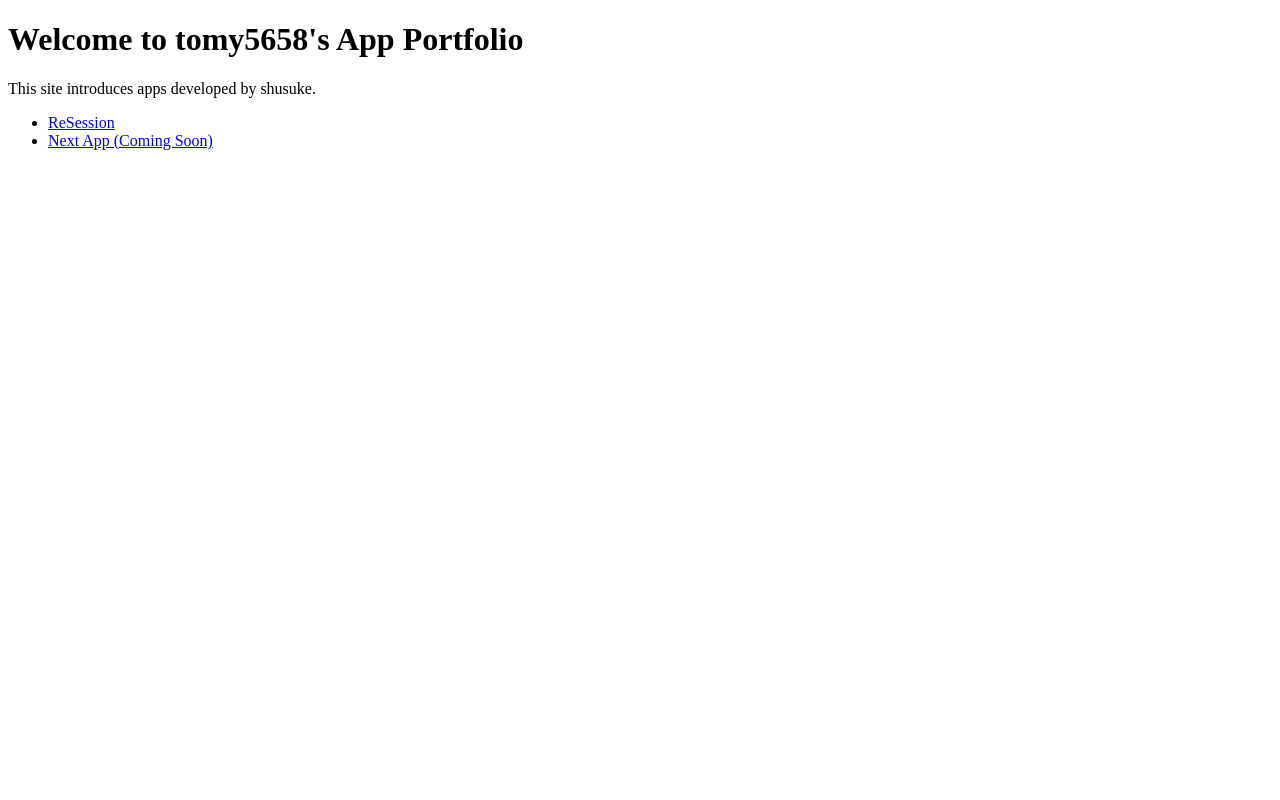
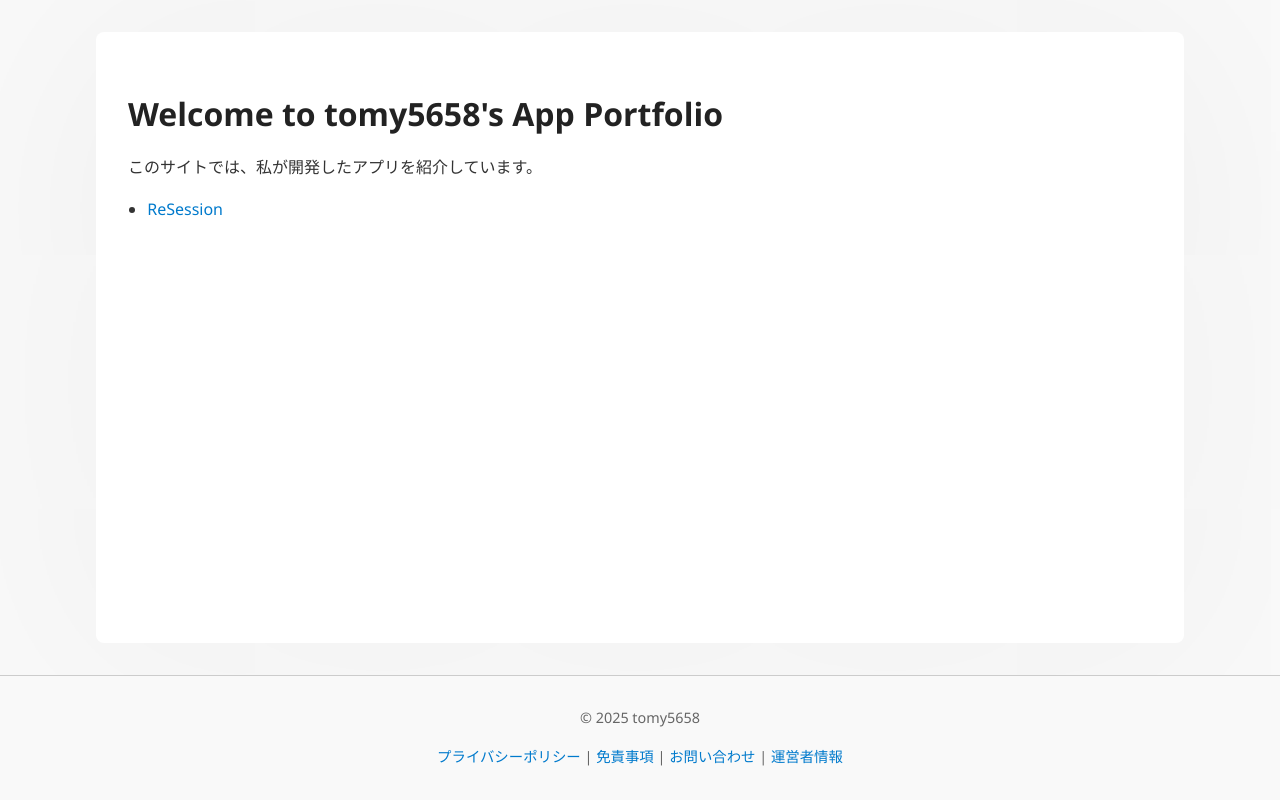
Before and after one commit to tomy5658/tomy5658.github.io, a plain HTML site: page index.html in a window 1280 px wide. Drawn offline with Linux system fonts and the light colour scheme.

Commit message:
スタイルの追加

```diff
--- /dev/null
+++ b/footer.html
@@ -0,0 +1,9 @@
+<footer>
+    <p>&copy; 2025 tomy5658</p>
+    <p>
+        <a href="/privacy.html">プライバシーポリシー</a> |
+        <a href="/disclaimer.html">免責事項</a> |
+        <a href="/contact.html">お問い合わせ</a> |
+        <a href="/about.html">運営者情報</a>
+    </p>
+</footer>
--- /dev/null
+++ b/footer.js
@@ -0,0 +1,7 @@
+document.addEventListener("DOMContentLoaded", () => {
+    fetch("/footer.html")
+        .then(response => response.text())
+        .then(html => {
+            document.getElementById("footer-container").innerHTML = html;
+        });
+});
--- a/index.html
+++ b/index.html
@@ -1,15 +1,25 @@
 <!DOCTYPE html>
 <html lang="ja">
+
 <head>
   <meta charset="UTF-8" />
   <title>tomy5658's App Portal</title>
+  <link rel="stylesheet" href="./style.css" />
+  <script src="/footer.js"></script>
 </head>
+
 <body>
-  <h1>Welcome to tomy5658's App Portfolio</h1>
-  <p>This site introduces apps developed by shusuke.</p>
-  <ul>
-    <li><a href="apps/resession.html">ReSession</a></li>
-    <li><a href="apps/nextapp.html">Next App (Coming Soon)</a></li>
-  </ul>
+  <div class="wrapper">
+    <div class="container">
+      <h1>Welcome to tomy5658's App Portfolio</h1>
+      <p>このサイトでは、私が開発したアプリを紹介しています。</p>
+      <ul>
+        <li><a href="apps/resession.html">ReSession</a></li>
+      </ul>
+    </div>
+
+    <div id="footer-container"></div>
+  </div>
 </body>
+
 </html>
--- a/style.css
+++ b/style.css
@@ -1,10 +1,31 @@
-body {
+html, body {
+  margin: 0;
+  padding: 0;
+  width: 100%;
+  height: 100%;
   font-family: "Segoe UI", "Helvetica Neue", sans-serif;
   background-color: #f9f9f9;
   color: #333;
-  margin: 0;
+  line-height: 1.6;
+}
+
+.wrapper {
+  width: 100%;
+  min-height: 100vh;
+  display: flex;
+  flex-direction: column;
+}
+
+
+.container {
+  flex: 1;
+  margin: 2rem auto;
+  width: 80%;
+  max-width: 1200px;
   padding: 2rem;
-  line-height: 1.6;
+  background: #fff;
+  border-radius: 8px;
+  box-shadow: 0 0 500px rgba(0,0,0,0.05);
 }
 
 h1, h2, h3 {
@@ -30,11 +51,12 @@ p {
   margin-bottom: 1rem;
 }
 
-.container {
-  max-width: 800px;
-  margin: auto;
-  background: #fff;
-  padding: 2rem;
-  border-radius: 8px;
-  box-shadow: 0 0 10px rgba(0,0,0,0.05);
+footer {
+  margin-top: auto;
+  padding: 1rem;
+  border-top: 1px solid #ccc;
+  font-size: 0.9rem;
+  color: #666;
+  text-align: center;
+  background-color: #f9f9f9;
 }
```
Also changed, not shown: about.html (+12 -3 lines), apps/resession.html (+23 -4 lines), contact.html (+13 -4 lines), disclaimer.html (+14 -5 lines), privacy.html (+9 -0 lines).
